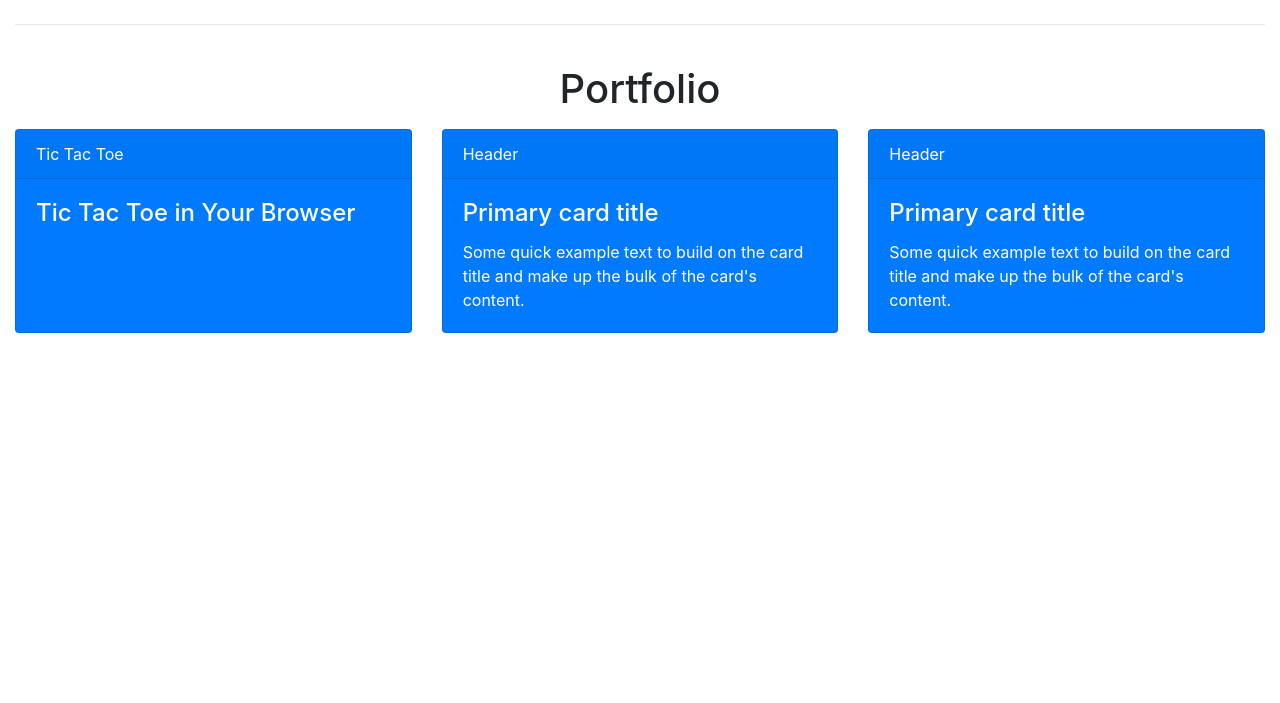
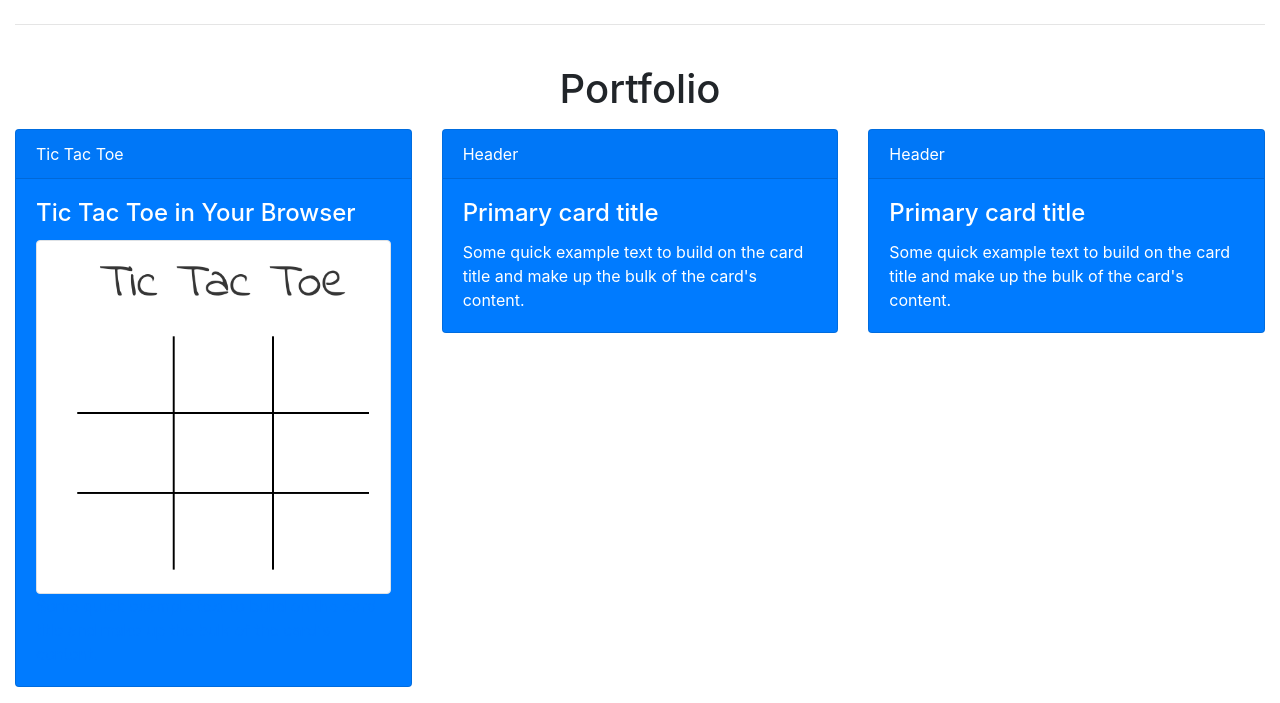
Before and after one commit to ChrisCHumphreys/portfolio, a Django app: page / in a window 1280 px wide. Shown: the part 1577-2280 px from the top of the page. Before the commit the page ends 1910 px from the top, so only its background shows below. Run offline with Django 3.2, Linux system fonts and the light colour scheme; some libraries are stand-ins or nearby versions.

Commit message:
tic tac toe added

```diff
--- a/portfolio/templates/portfolio/index.html
+++ b/portfolio/templates/portfolio/index.html
@@ -79,6 +79,7 @@
                     <div class="card-body">
                         <h4 class="card-title">Tic Tac Toe in Your Browser</h4>
                         <a href="{% url 'tictactoe' %}">
+                            <img src="{% static 'images/tic.png' %}" alt="A screenshot of the tic tac toe page" class="img-thumbnail">
                         <p class="card-text">Some quick example text to build on the card title and make up the bulk of
                             the
                             card's content.</p>
```
